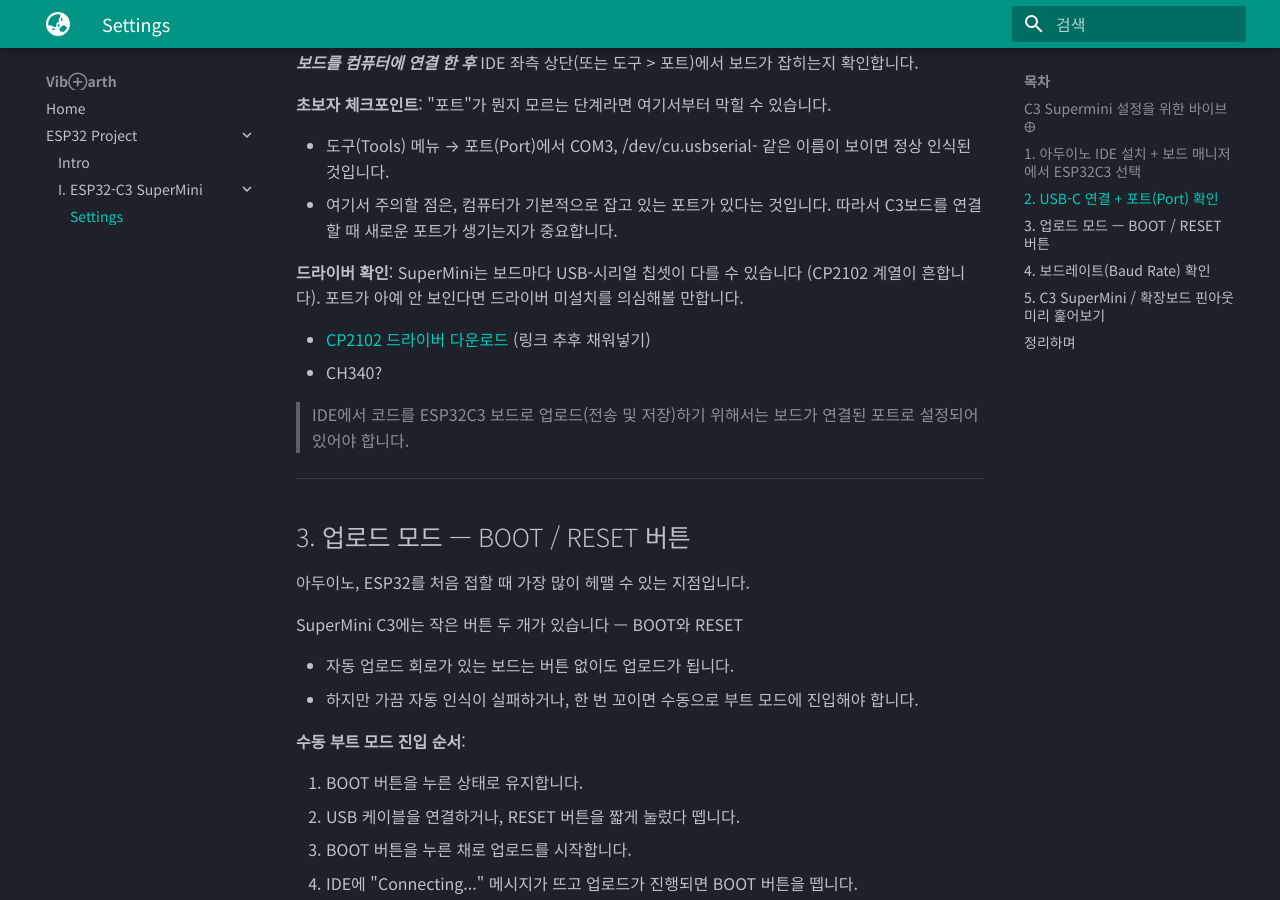
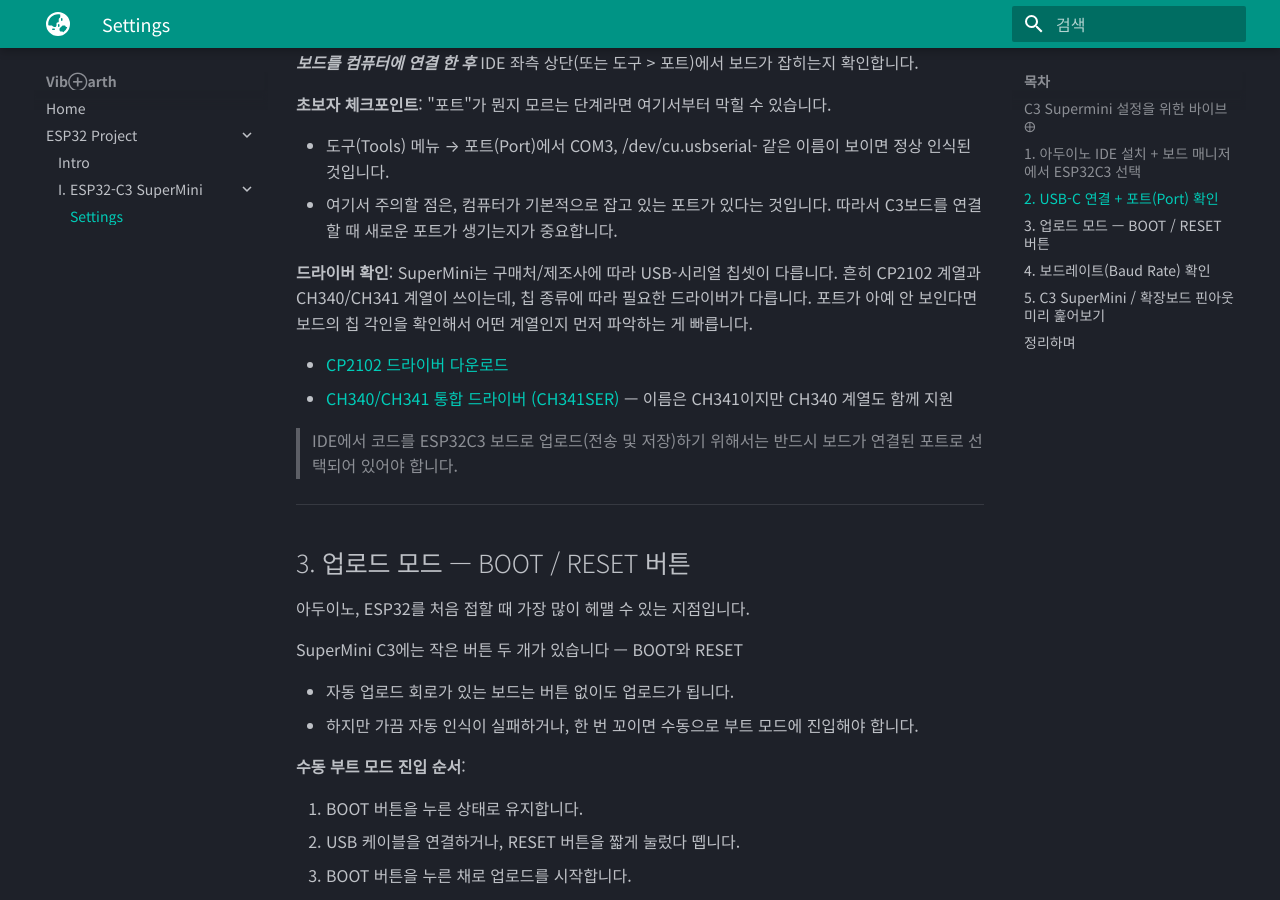
Before and after one commit to VibEarth/VibEarth.github.io, an MkDocs documentation site: the page built from docs/esp32/c3/settings.md, in a window 1280 px wide and 900 px high, scrolled down 709 px. Built offline with MkDocs 1.6.1 and Material for MkDocs 9.7.7, drawn with Linux system fonts in a browser that asks for light colours.

Commit message:
vault backup: 2026-06-30 22:47:12

```diff
--- a/docs/esp32/c3/settings.md
+++ b/docs/esp32/c3/settings.md
@@ -29,12 +29,12 @@
 - 도구(Tools) 메뉴 → 포트(Port)에서 COM3, /dev/cu.usbserial- 같은 이름이 보이면 정상 인식된 것입니다.
 - 여기서 주의할 점은, 컴퓨터가 기본적으로 잡고 있는 포트가 있다는 것입니다. 따라서 C3보드를 연결할 때 새로운 포트가 생기는지가 중요합니다.
 
-**드라이버 확인**: SuperMini는 보드마다 USB-시리얼 칩셋이 다를 수 있습니다 (CP2102 계열이 흔합니다). 포트가 아예 안 보인다면 드라이버 미설치를 의심해볼 만합니다.
+**드라이버 확인**: SuperMini는 구매처/제조사에 따라 USB-시리얼 칩셋이 다릅니다. 흔히 CP2102 계열과 CH340/CH341 계열이 쓰이는데, 칩 종류에 따라 필요한 드라이버가 다릅니다. 포트가 아예 안 보인다면 보드의 칩 각인을 확인해서 어떤 계열인지 먼저 파악하는 게 빠릅니다.
 
-- [CP2102 드라이버 다운로드](#) (링크 추후 채워넣기)
-- CH340?
+- [CP2102 드라이버 다운로드](https://www.silabs.com/software-and-tools/usb-to-uart-bridge-vcp-drivers?tab=downloads)
+- [CH340/CH341 통합 드라이버 (CH341SER)](https://www.wch-ic.com/downloads/CH341SER_ZIP.html) — 이름은 CH341이지만 CH340 계열도 함께 지원
 
-> IDE에서 코드를 ESP32C3 보드로 업로드(전송 및 저장)하기 위해서는 보드가 연결된 포트로 설정되어 있어야 합니다.
+> IDE에서 코드를 ESP32C3 보드로 업로드(전송 및 저장)하기 위해서는 반드시 보드가 연결된 포트로 선택되어 있어야 합니다.
 
 ---
 
```
